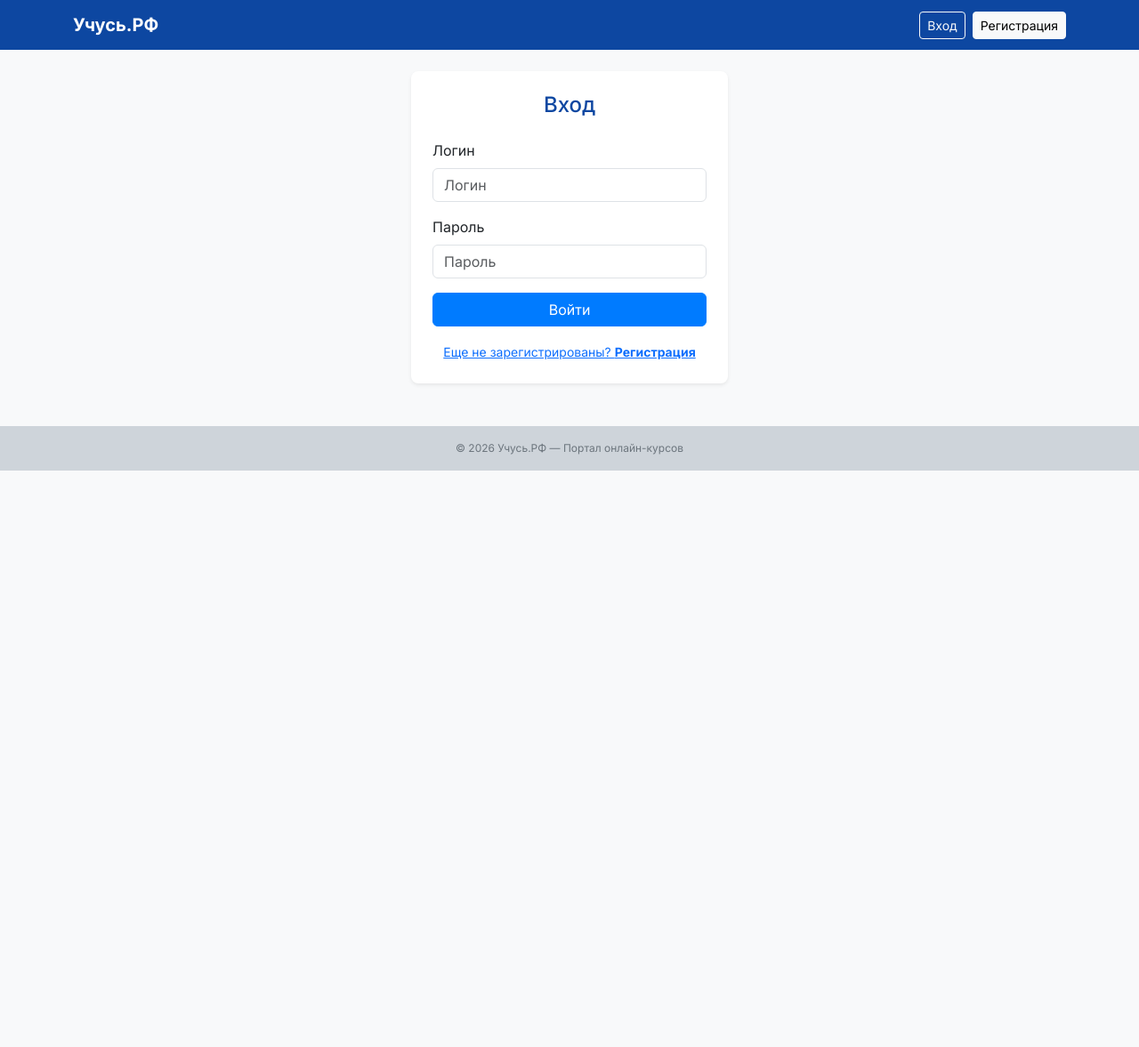
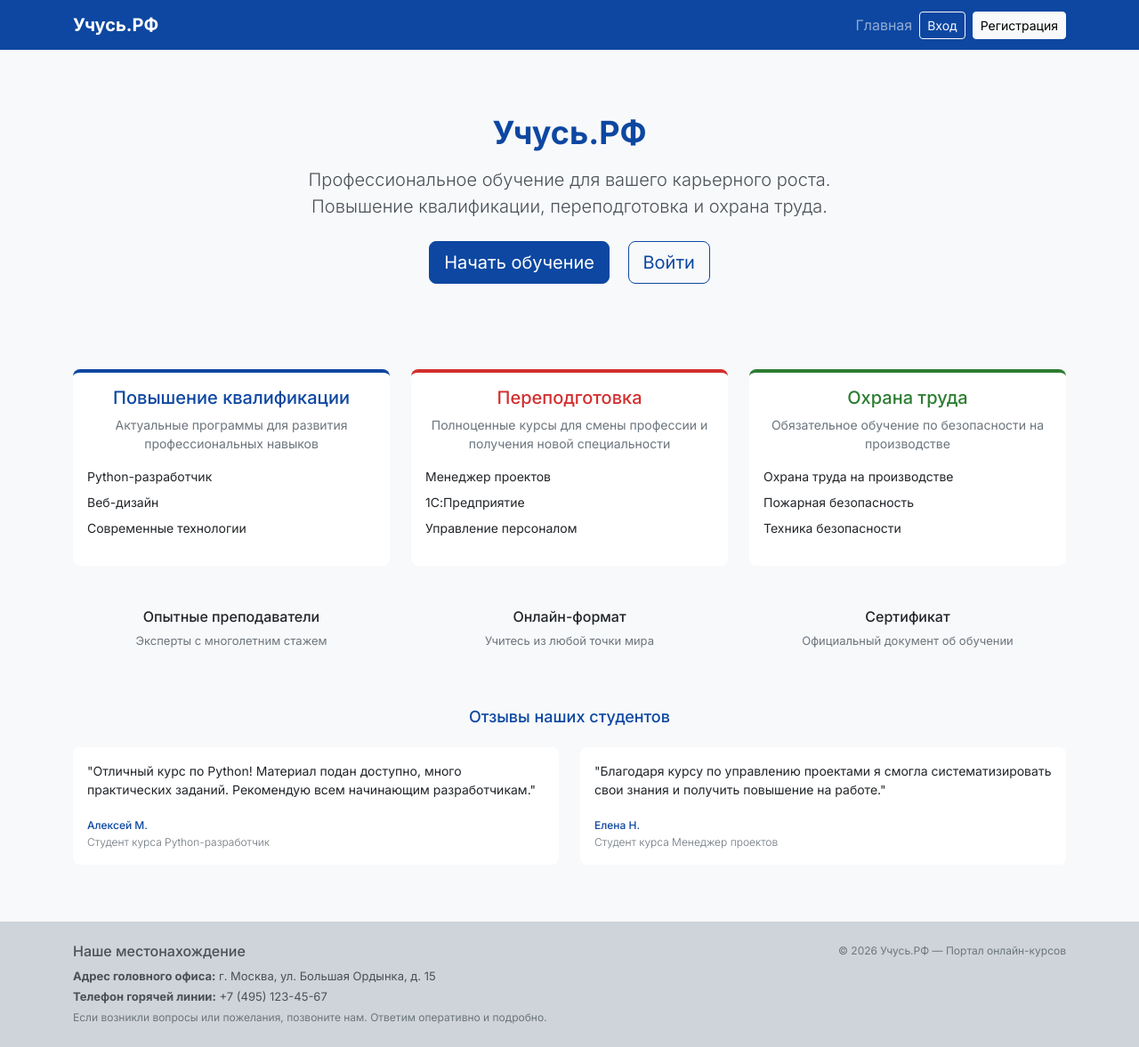
Before and after one commit to goonthug/demo_ekz, a Django app: page / in a window 1280 px wide. Shown: the whole page at 89% size. Before the commit the page ends 529 px from the top, so only its background shows below. Run offline with Django 5.2, Linux system fonts and the light colour scheme.

Commit message:
добавил главную страницу

```diff
--- a/main/templates/main/base.html
+++ b/main/templates/main/base.html
@@ -13,19 +13,47 @@
 <body>
     <nav class="navbar navbar-expand-lg navbar-dark" style="background-color: #0d47a1;">
         <div class="container">
-            <a class="navbar-brand fw-bold" href="{% if request.session.is_admin %}{% url 'admin_panel' %}{% elif request.session.user_id %}{% url 'cabinet' %}{% else %}{% url 'login' %}{% endif %}">Учусь.РФ</a>
-            <div class="d-flex">
+            <a class="navbar-brand fw-bold" href="{% url 'home' %}">Учусь.РФ</a>
+            <button class="navbar-toggler" type="button" data-bs-toggle="collapse" data-bs-target="#navbarNav">
+                <span class="navbar-toggler-icon"></span>
+            </button>
+            <div class="collapse navbar-collapse" id="navbarNav">
+                <ul class="navbar-nav ms-auto align-items-center">
                     {% if request.session.is_admin %}
+                        <li class="nav-item">
+                            <a class="nav-link" href="{% url 'home' %}">Главная</a>
+                        </li>
+                        <li class="nav-item">
                             <span class="navbar-text text-white me-3">Администратор</span>
+                        </li>
+                        <li class="nav-item">
                             <a href="{% url 'logout' %}" class="btn btn-outline-light btn-sm">Выйти</a>
+                        </li>
                     {% elif request.session.user_id %}
+                        <li class="nav-item">
+                            <a class="nav-link" href="{% url 'home' %}">Главная</a>
+                        </li>
+                        <li class="nav-item">
                             <span class="navbar-text text-white me-3">{{ request.session.user_name }}</span>
+                        </li>
+                        <li class="nav-item">
                             <a href="{% url 'cabinet' %}" class="btn btn-outline-light btn-sm me-2">Кабинет</a>
+                        </li>
+                        <li class="nav-item">
                             <a href="{% url 'logout' %}" class="btn btn-outline-light btn-sm">Выйти</a>
+                        </li>
                     {% else %}
+                        <li class="nav-item">
+                            <a class="nav-link" href="{% url 'home' %}">Главная</a>
+                        </li>
+                        <li class="nav-item">
                             <a href="{% url 'login' %}" class="btn btn-outline-light btn-sm me-2">Вход</a>
+                        </li>
+                        <li class="nav-item">
                             <a href="{% url 'register' %}" class="btn btn-light btn-sm">Регистрация</a>
+                        </li>
                     {% endif %}
+                </ul>
             </div>
         </div>
     </nav>
@@ -43,8 +71,26 @@
         {% block content %}{% endblock %}
     </div>
 
-    <footer class="mt-5 py-3 text-center" style="background-color: #ced4da;">
+    <footer class="mt-5 py-4" style="background-color: #ced4da;">
+        <div class="container">
+            <div class="row">
+                <div class="col-md-6 mb-3 mb-md-0">
+                    <h6 style="color: #495057;">Наше местонахождение</h6>
+                    <p class="mb-1" style="font-size: 13px; color: #495057;">
+                        <strong>Адрес головного офиса:</strong> г. Москва, ул. Большая Ордынка, д. 15
+                    </p>
+                    <p class="mb-1" style="font-size: 13px; color: #495057;">
+                        <strong>Телефон горячей линии:</strong> +7 (495) 123-45-67
+                    </p>
+                    <p class="mb-0" style="font-size: 12px; color: #6c757d;">
+                        Если возникли вопросы или пожелания, позвоните нам. Ответим оперативно и подробно.
+                    </p>
+                </div>
+                <div class="col-md-6 text-md-end">
                     <p class="mb-0" style="font-size: 12px; color: #6c757d;">© 2026 Учусь.РФ — Портал онлайн-курсов</p>
+                </div>
+            </div>
+        </div>
     </footer>
 
     <script src="https://cdn.jsdelivr.net/npm/bootstrap@5.3.0/dist/js/bootstrap.bundle.min.js"></script>
--- /dev/null
+++ b/main/templates/main/home.html
@@ -0,0 +1,160 @@
+{% extends 'main/base.html' %}
+{% load static %}
+
+{% block title %}Учусь.РФ — Портал онлайн-курсов{% endblock %}
+
+{% block content %}
+<!-- Приветственный блок -->
+<div class="text-center py-5 fade-in">
+    <h1 style="color: #0d47a1; font-weight: 700;">Учусь.РФ</h1>
+    <p class="lead mt-3" style="color: #495057; max-width: 600px; margin: 0 auto;">
+        Профессиональное обучение для вашего карьерного роста.
+        Повышение квалификации, переподготовка и охрана труда.
+    </p>
+    <div class="mt-4">
+        <a href="{% url 'register' %}" class="btn btn-primary btn-lg me-3">Начать обучение</a>
+        <a href="{% url 'login' %}" class="btn btn-outline-primary btn-lg">Войти</a>
+    </div>
+</div>
+
+<!-- Карточки курсов -->
+<div class="row mt-5 fade-in" style="animation-delay: 0.2s;">
+    <div class="col-md-4 mb-4">
+        <div class="card h-100" style="border-top: 4px solid #0d47a1;">
+            <div class="card-body text-center">
+                <h5 style="color: #0d47a1;">Повышение квалификации</h5>
+                <p style="font-size: 14px; color: #6c757d;">
+                    Актуальные программы для развития профессиональных навыков
+                </p>
+                <ul class="list-unstyled text-start" style="font-size: 14px;">
+                    <li class="mb-2">Python-разработчик</li>
+                    <li class="mb-2">Веб-дизайн</li>
+                    <li class="mb-2">Современные технологии</li>
+                </ul>
+            </div>
+        </div>
+    </div>
+
+    <div class="col-md-4 mb-4">
+        <div class="card h-100" style="border-top: 4px solid #d32f2f;">
+            <div class="card-body text-center">
+                <h5 style="color: #d32f2f;">Переподготовка</h5>
+                <p style="font-size: 14px; color: #6c757d;">
+                    Полноценные курсы для смены профессии и получения новой специальности
+                </p>
+                <ul class="list-unstyled text-start" style="font-size: 14px;">
+                    <li class="mb-2">Менеджер проектов</li>
+                    <li class="mb-2">1С:Предприятие</li>
+                    <li class="mb-2">Управление персоналом</li>
+                </ul>
+            </div>
+        </div>
+    </div>
+
+    <div class="col-md-4 mb-4">
+        <div class="card h-100" style="border-top: 4px solid #2e7d32;">
+            <div class="card-body text-center">
+                <h5 style="color: #2e7d32;">Охрана труда</h5>
+                <p style="font-size: 14px; color: #6c757d;">
+                    Обязательное обучение по безопасности на производстве
+                </p>
+                <ul class="list-unstyled text-start" style="font-size: 14px;">
+                    <li class="mb-2">Охрана труда на производстве</li>
+                    <li class="mb-2">Пожарная безопасность</li>
+                    <li class="mb-2">Техника безопасности</li>
+                </ul>
+            </div>
+        </div>
+    </div>
+</div>
+
+<!-- Преимущества -->
+<div class="row mt-4 text-center fade-in" style="animation-delay: 0.4s;">
+    <div class="col-md-4 mb-4">
+        <h6>Опытные преподаватели</h6>
+        <p style="font-size: 13px; color: #6c757d;">Эксперты с многолетним стажем</p>
+    </div>
+    <div class="col-md-4 mb-4">
+        <h6>Онлайн-формат</h6>
+        <p style="font-size: 13px; color: #6c757d;">Учитесь из любой точки мира</p>
+    </div>
+    <div class="col-md-4 mb-4">
+        <h6>Сертификат</h6>
+        <p style="font-size: 13px; color: #6c757d;">Официальный документ об обучении</p>
+    </div>
+</div>
+
+<!-- Отзывы -->
+<div class="mt-4 fade-in" style="animation-delay: 0.6s;">
+    <h3 class="text-center mb-4" style="color: #0d47a1;">Отзывы наших студентов</h3>
+    <div class="row">
+        <div class="col-md-6 mb-3">
+            <div class="card">
+                <div class="card-body">
+                    <p style="font-size: 14px;">"Отличный курс по Python! Материал подан доступно, много практических заданий. Рекомендую всем начинающим разработчикам."</p>
+                    <small style="color: #0d47a1; font-weight: 500;">Алексей М.</small>
+                    <small class="d-block" style="color: #6c757d;">Студент курса Python-разработчик</small>
+                </div>
+            </div>
+        </div>
+        <div class="col-md-6 mb-3">
+            <div class="card">
+                <div class="card-body">
+                    <p style="font-size: 14px;">"Благодаря курсу по управлению проектами я смогла систематизировать свои знания и получить повышение на работе."</p>
+                    <small style="color: #0d47a1; font-weight: 500;">Елена Н.</small>
+                    <small class="d-block" style="color: #6c757d;">Студент курса Менеджер проектов</small>
+                </div>
+            </div>
+        </div>
+    </div>
+</div>
+{% endblock %}
+
+{% block extra_css %}
+<style>
+    .fade-in {
+        opacity: 0;
+        animation: fadeInUp 0.6s ease forwards;
+    }
+
+    @keyframes fadeInUp {
+        from {
+            opacity: 0;
+            transform: translateY(20px);
+        }
+        to {
+            opacity: 1;
+            transform: translateY(0);
+        }
+    }
+
+    .card {
+        transition: transform 0.3s ease, box-shadow 0.3s ease;
+    }
+
+    .card:hover {
+        transform: translateY(-5px);
+        box-shadow: 0 8px 25px rgba(0,0,0,0.1);
+    }
+
+    .btn-primary {
+        background-color: #0d47a1;
+        border-color: #0d47a1;
+    }
+
+    .btn-primary:hover {
+        background-color: #0a3d8f;
+        border-color: #0a3d8f;
+    }
+
+    .btn-outline-primary {
+        color: #0d47a1;
+        border-color: #0d47a1;
+    }
+
+    .btn-outline-primary:hover {
+        background-color: #0d47a1;
+        color: white;
+    }
+</style>
+{% endblock %}
--- a/main/urls.py
+++ b/main/urls.py
@@ -2,7 +2,7 @@ from django.urls import path
 from . import views
 
 urlpatterns = [
-    path('', views.login_view, name='login'),
+    path('', views.home, name='home'),
     path('register/', views.register, name='register'),
     path('login/', views.login_view, name='login'),
     path('logout/', views.logout, name='logout'),
--- a/main/views.py
+++ b/main/views.py
@@ -111,6 +111,10 @@ def apply(request):
 
     return render(request, 'main/apply.html', {'form': form})
 
+# views.py
+
+def home(request):
+    return render(request, 'main/home.html')
 
 def admin_panel(request):
     if not request.session.get('is_admin'):
```
Also changed, not shown: db.sqlite3. Lines whose indentation alone changed are shown as unchanged.
